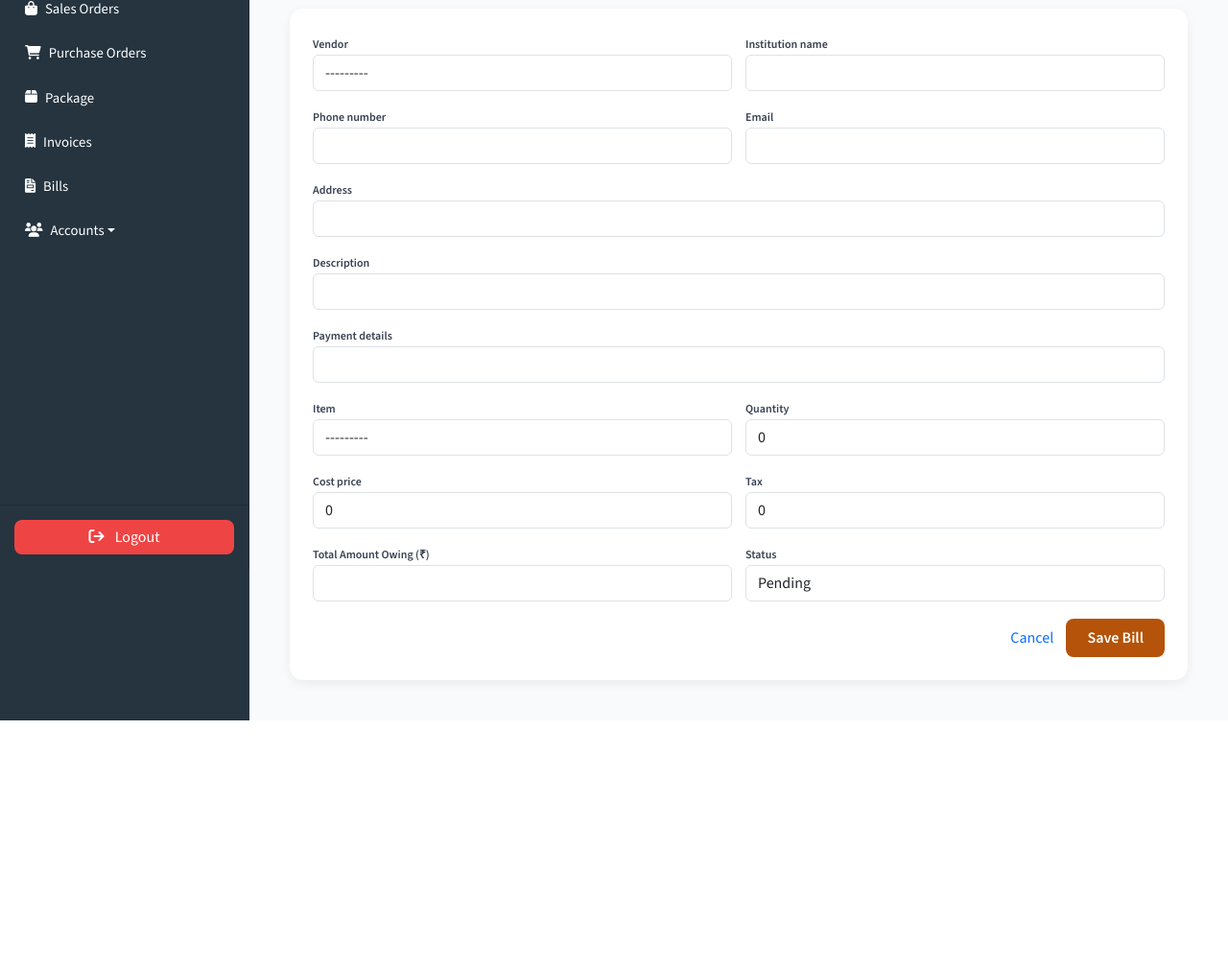
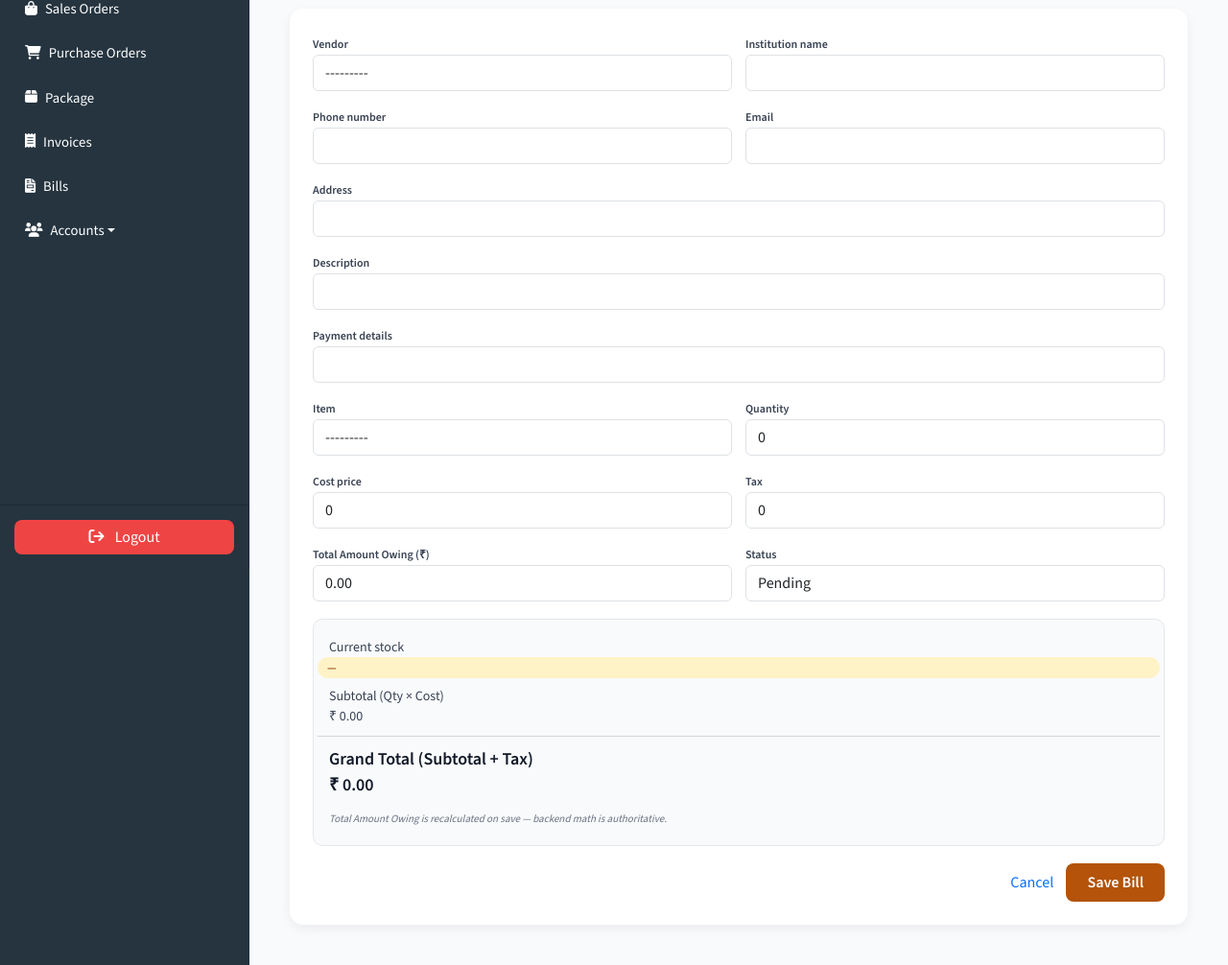
Before and after one commit to Jagritgit/Inventory_mangement, a Django app: page /bills/new-bill/ in a window 1280 px wide. Shown: the part 207-1213 px from the top of the page at 96% size. Before the commit the page ends 958 px from the top, so only its background shows below. Run offline with Django 4.2, Linux system fonts and the light colour scheme; the visitor is signed in with stand-in values (Sample User, id 1); data that the repository does not hold is empty.

Commit message:
Add live pricing and auto-calculation to invoices and bills
Implement a new JSON endpoint for item pricing, enhance invoice and bill forms with dynamic price and total calculations using JavaScript, and add a product column to list views. Backend validation ensures data integrity.

Replit-Commit-Author: Agent
Replit-Commit-Session-Id: 047008a9-482c-46a3-b6bf-9c6b8813f7b7
Replit-Commit-Checkpoint-Type: full_checkpoint
Replit-Commit-Event-Id: fb40e5a5-0953-4d61-9348-d74ebf7cd07d
Replit-Commit-Screenshot-Url: https://storage.googleapis.com/screenshot-production-us-central1/364a6135-5c9b-41b9-907e-5c5180a95f9e/047008a9-482c-46a3-b6bf-9c6b8813f7b7/XUlzPjA
Replit-Helium-Checkpoint-Created: true

```diff
--- a/bills/forms.py
+++ b/bills/forms.py
@@ -3,7 +3,7 @@ from .models import Bill
 
 
 class BillForm(forms.ModelForm):
-    """ModelForm for Bill with bootstrap styling."""
+    """ModelForm for Bill with bootstrap styling and server-side validation."""
 
     class Meta:
         model = Bill
@@ -21,10 +21,50 @@ class BillForm(forms.ModelForm):
             "address":          forms.TextInput(attrs={"class": "form-control"}),
             "description":      forms.TextInput(attrs={"class": "form-control"}),
             "payment_details":  forms.TextInput(attrs={"class": "form-control"}),
-            "item":             forms.Select(attrs={"class": "form-control"}),
-            "quantity":         forms.NumberInput(attrs={"class": "form-control"}),
-            "cost_price":       forms.NumberInput(attrs={"class": "form-control", "step": "0.01"}),
-            "tax":              forms.NumberInput(attrs={"class": "form-control", "step": "0.01"}),
-            "amount":           forms.NumberInput(attrs={"class": "form-control", "step": "0.01"}),
+            "item":             forms.Select(attrs={"class": "form-control", "id": "id_item"}),
+            "quantity":         forms.NumberInput(attrs={"class": "form-control", "min": "0", "id": "id_quantity"}),
+            "cost_price":       forms.NumberInput(attrs={"class": "form-control", "step": "0.01", "min": "0", "id": "id_cost_price"}),
+            "tax":              forms.NumberInput(attrs={"class": "form-control", "step": "0.01", "min": "0", "id": "id_tax"}),
+            "amount":           forms.NumberInput(attrs={"class": "form-control", "step": "0.01", "min": "0", "id": "id_amount"}),
             "status":           forms.Select(attrs={"class": "form-control"}),
         }
+
+    def clean_quantity(self):
+        q = self.cleaned_data.get("quantity") or 0
+        if q < 0:
+            raise forms.ValidationError("Quantity cannot be negative.")
+        return q
+
+    def clean_cost_price(self):
+        p = self.cleaned_data.get("cost_price") or 0
+        if p < 0:
+            raise forms.ValidationError("Cost price cannot be negative.")
+        return p
+
+    def clean_tax(self):
+        t = self.cleaned_data.get("tax") or 0
+        if t < 0:
+            raise forms.ValidationError("Tax cannot be negative.")
+        return t
+
+    def clean(self):
+        """
+        Authoritative server-side recalculation:
+            amount = (quantity × cost_price) + tax
+        Frontend JS is a UX aid only.
+        """
+        cleaned = super().clean()
+        item = cleaned.get("item")
+        qty = cleaned.get("quantity") or 0
+        cost = cleaned.get("cost_price")
+        tax = cleaned.get("tax") or 0
+
+        # Default cost to product's stored cost_price if blank/zero and item set.
+        if item and (cost is None or cost == 0):
+            cost = float(item.cost_price or 0)
+            cleaned["cost_price"] = cost
+        cost = cost or 0
+
+        # Always recompute amount on the server so the user can't tamper with it.
+        cleaned["amount"] = round(float(qty) * float(cost) + float(tax), 2)
+        return cleaned
--- a/bills/templates/bills/bill_form.html
+++ b/bills/templates/bills/bill_form.html
@@ -28,6 +28,25 @@
                 </div>
             {% endfor %}
         </div>
+
+        <div class="live-totals">
+            <div class="row">
+                <span>Current stock</span>
+                <span class="stock-pill" id="live_stock" style="background:#fef3c7;color:#92400e;">—</span>
+            </div>
+            <div class="row">
+                <span>Subtotal (Qty × Cost)</span>
+                <span id="live_subtotal">₹ 0.00</span>
+            </div>
+            <div class="row grand">
+                <span>Grand Total (Subtotal + Tax)</span>
+                <span id="live_total">₹ 0.00</span>
+            </div>
+            <div class="row" style="font-size:11px;color:#6b7280;margin-top:6px;">
+                <em>Total Amount Owing is recalculated on save — backend math is authoritative.</em>
+            </div>
+        </div>
+
         <div style="margin-top:18px;text-align:right;">
             <a href="{% url 'bill_list' %}">Cancel</a>
             <button type="submit" style="background:#b45309;color:#fff;border:none;padding:8px 22px;border-radius:8px;font-weight:600;margin-left:10px;">
@@ -36,4 +55,7 @@
         </div>
     </form>
 </div>
+
+<script>window.__priceMode = 'cost_price';</script>
+{% include "invoice/_pricing_js.html" %}
 {% endblock %}
--- /dev/null
+++ b/invoice/templates/invoice/_pricing_js.html
@@ -0,0 +1,85 @@
+{# Shared auto-pricing JS for invoice & bill forms. Set window.__priceMode = 'price' for invoices, 'cost_price' for bills. #}
+<script>
+(function () {
+    var itemSel  = document.getElementById('id_item');
+    var priceEl  = document.getElementById('id_price_per_item') || document.getElementById('id_cost_price');
+    var qtyEl    = document.getElementById('id_quantity');
+    var shipEl   = document.getElementById('id_shipping');     // invoice
+    var taxEl    = document.getElementById('id_tax');          // bill
+    var amountEl = document.getElementById('id_amount');       // bill
+    var totalBox = document.getElementById('live_total');      // common display
+    var subBox   = document.getElementById('live_subtotal');   // common display
+    var stockBox = document.getElementById('live_stock');      // optional
+    var mode     = window.__priceMode || 'price';              // 'price' | 'cost_price'
+
+    if (!itemSel) return;
+
+    function fmt(n) {
+        n = Number(n) || 0;
+        return n.toFixed(2);
+    }
+
+    function recompute() {
+        var qty   = parseFloat((qtyEl && qtyEl.value) || 0) || 0;
+        var price = parseFloat((priceEl && priceEl.value) || 0) || 0;
+        var ship  = parseFloat((shipEl && shipEl.value) || 0) || 0;
+        var tax   = parseFloat((taxEl && taxEl.value) || 0) || 0;
+
+        var subtotal = qty * price;
+        var total    = subtotal + ship + tax;
+
+        if (subBox)   subBox.textContent   = '₹ ' + fmt(subtotal);
+        if (totalBox) totalBox.textContent = '₹ ' + fmt(total);
+
+        // For bills, write authoritative server-validated total back to the
+        // amount field so the user sees what's about to be saved. Backend will
+        // recompute regardless.
+        if (amountEl) amountEl.value = fmt(total);
+    }
+
+    function fillFromItem() {
+        var pk = itemSel.value;
+        if (!pk) return;
+        fetch('/api/item/' + pk + '/pricing/', { credentials: 'same-origin' })
+            .then(function (r) { return r.ok ? r.json() : null; })
+            .then(function (data) {
+                if (!data) return;
+                if (priceEl && (!priceEl.value || parseFloat(priceEl.value) === 0)) {
+                    priceEl.value = fmt(data[mode]);
+                }
+                if (stockBox) {
+                    stockBox.textContent = data.quantity_in_stock + ' in stock';
+                }
+                recompute();
+            })
+            .catch(function () {});
+    }
+
+    itemSel.addEventListener('change', fillFromItem);
+    [priceEl, qtyEl, shipEl, taxEl].forEach(function (el) {
+        if (el) el.addEventListener('input', recompute);
+    });
+
+    // Run once on load (e.g., for edit pages with pre-filled values)
+    recompute();
+})();
+</script>
+
+<style>
+.live-totals {
+    margin-top: 18px; padding: 14px 16px; background: #f8fafc;
+    border-radius: 10px; border: 1px solid #e5e7eb;
+}
+.live-totals .row {
+    display: flex; justify-content: space-between; padding: 4px 0;
+    font-size: 14px; color: #374151;
+}
+.live-totals .row.grand {
+    border-top: 1px solid #d1d5db; margin-top: 6px; padding-top: 10px;
+    font-size: 18px; font-weight: 800; color: #111827;
+}
+.live-totals .stock-pill {
+    display: inline-block; padding: 2px 10px; border-radius: 999px;
+    background: #dbeafe; color: #1e40af; font-size: 12px; font-weight: 700;
+}
+</style>
--- a/store/urls.py
+++ b/store/urls.py
@@ -101,6 +101,13 @@ urlpatterns = [
         name='get_items'
     ),
 
+    # Item pricing JSON endpoint (used by invoice/bill forms)
+    path(
+        'api/item/<int:pk>/pricing/',
+        views.item_pricing_view,
+        name='item_pricing'
+    ),
+
     # Category URLs
     path(
         'categories/',
```
Also changed, not shown: attached_assets/Pasted-Act-as-a-senior-Django-developer-Enhance-my-Invoice-Sal_1777011928054.txt (added, +150 -0 lines), bills/templates/bills/bill_list.html (+6 -1 lines), invoice/forms.py (+37 -8 lines), invoice/templates/invoice/invoice_form.html (+19 -0 lines), invoice/templates/invoice/invoicelist.html (+8 -1 lines), invoice/tests.py (+46 -0 lines), store/views.py (+23 -0 lines).
